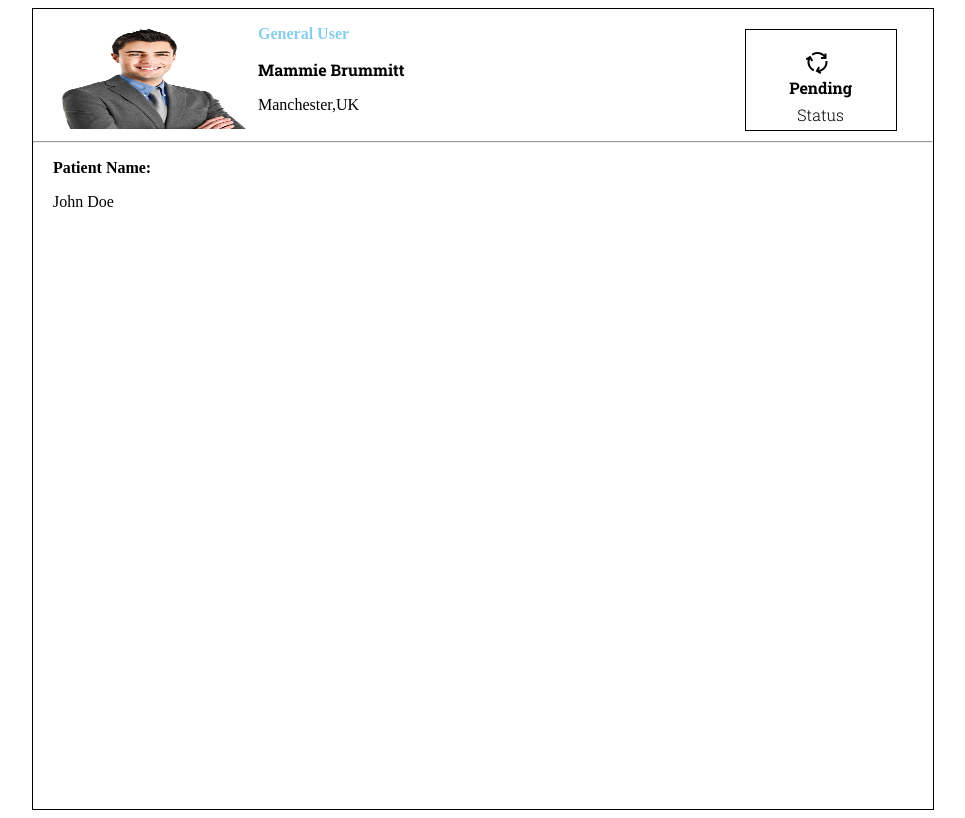
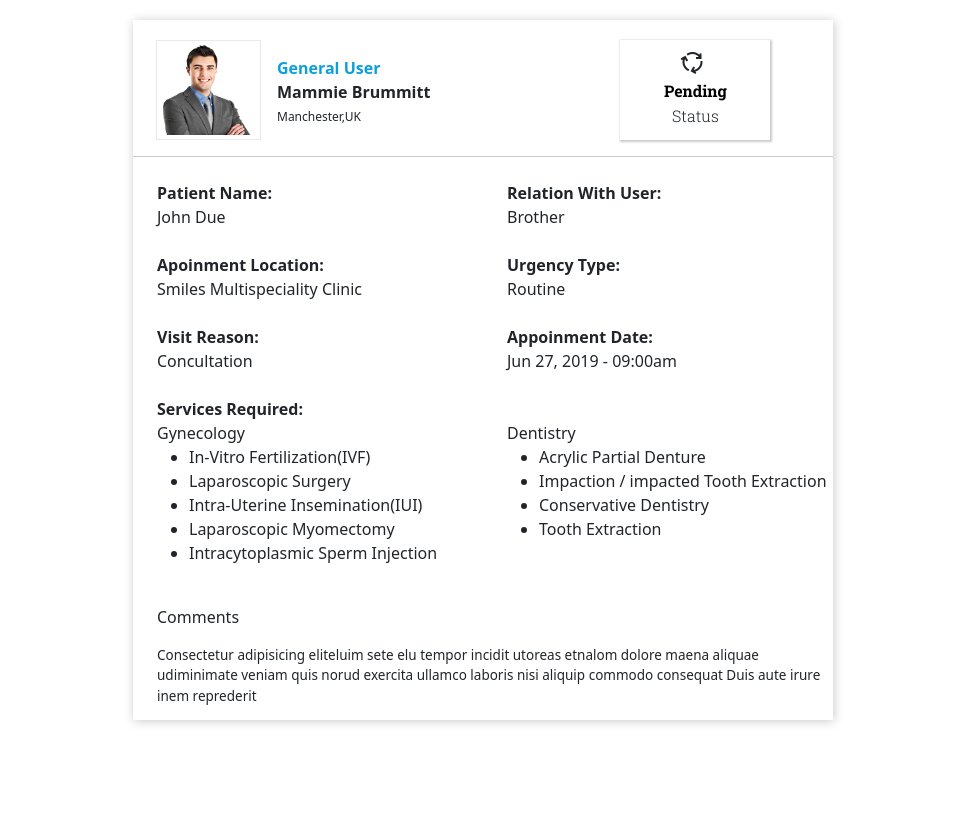
Before and after one commit to Jaydip1510/CSS_task, a plain HTML site: page resume-page/resume.html in a window 1280 px wide. Shown: the whole page, without its empty margins (157-1122 px from the left). Drawn offline with nearby package versions, Linux system fonts and the light colour scheme.

Commit message:
resumeadd

```diff
--- a/resume-page/resume.css
+++ b/resume-page/resume.css
@@ -3,22 +3,20 @@
   padding: 0;
 } */
 .flex {
-  container: fluid;
+  /* container: fluid; */
   display: flex;
   justify-content: center;
   align-items: center;
 }
 .b1 {
-  height: 800px;
-  width: 900px;
-  border: 1px solid black;
+  height: 700px;
+  width: 700px;
+  margin-top: 20px;
+  box-shadow: 1px 1px 10px rgb(202, 202, 202);
 }
 .img {
-  height: 100px;
-  width: 200px;
-  border: 1px solid black;
-  margin-top: 20px;
-  margin-left: 25px;
+  height: 90px;
+  width: 95px;
   border: none;
 }
 .row {
@@ -36,9 +34,8 @@
 .box {
   height: 100px;
   width: 150px;
-  border: 0.5px solid black;
-  margin-left: 340px;
-  margin-top: 20px;
+  margin-left: 190px;
+  box-shadow:  1px 1px 2px 1px  rgb(202, 202, 202);
 }
 .box2 {
   height: 15px;
@@ -54,7 +51,7 @@
 }
 .i1 {
   margin-left: 60px;
-  margin-top: 20px;
+  margin-top: 10px;
 }
 .p1 {
   font-weight: bold;
@@ -66,7 +63,8 @@
 .s1 {
   font-weight: 300;
   text-align: center;
-  margin-top: -10px;
+  margin-top: -15px;
+  /* margin-bottom: -10px; */
   font-family: "Roboto Slab", serif;
 }
 .nm1 {
@@ -76,3 +74,6 @@
 .nm {
   margin-left: 20px;
 }
+.n1 {
+
+}
--- a/resume-page/resume.html
+++ b/resume-page/resume.html
@@ -16,7 +16,8 @@
         href="https://fonts.googleapis.com/css2?family=Material+Symbols+Outlined:opsz,wght,FILL,GRAD@20..48,100..700,0..1,-50..200" />
     <link rel="preconnect" href="https://fonts.googleapis.com">
     <link rel="preconnect" href="https://fonts.gstatic.com" crossorigin>
-
+    <link href="https://cdn.jsdelivr.net/npm/bootstrap@5.3.3/dist/css/bootstrap.min.css" rel="stylesheet"
+        integrity="sha384-QWTKZyjpPEjISv5WaRU9OFeRpok6YctnYmDr5pNlyT2bRjXh0JMhjY6hW+ALEwIH" crossorigin="anonymous">
 
 </head>
 </head>
@@ -24,14 +25,18 @@
 <body>
     <div class="flex">
         <div class="b1">
-            <div class="row">
-                <div class="col-1">
-                    <img src="johndue.jpg" class="img">
+            <div class=" d-flex" style="padding-top: 20px; padding-left: 23px;">
+                <div class="">
+                    <div class="p-1" style="border: 1px solid rgb(233, 233, 233);">
+                        <img src="johndue.jpg" class="img">
+                    </div>
                 </div>
-                <div class="col-2">
-                    <p class="user">General User</p>
-                    <p class="txt">Mammie Brummitt</p>
-                    <p>Manchester,UK</p>
+                <div class="">
+                    <div class="ps-3" style="padding-top: 16px;">
+                        <div class="n1 fw-bold" style="color: rgb(12, 159, 218);">General User</div>
+                        <div class="n2 fw-bold">Mammie Brummitt</div>
+                        <div class="n2 pt-1" style="font-size: 12px;">Manchester,UK</div>
+                    </div>
                 </div>
                 <div>
                     <div class="box">
@@ -44,14 +49,90 @@
                 </div>
             </div>
             <hr>
-            <div class="table">
-                <p class="nm1">Patient Name:</p>
-                <p class="nm">John Doe</p>
+            <div class="row ps-4 pt-2">
+                <div class="col-6">
+                    <div class="n1"><b>Patient Name:</b></div>
+                    <div class="n2">John Due</div>
+                </div>
+
+                <div class="col-6">
+                    <div class="n1"><b>Relation With User:</b></div>
+                    <div class="n2">Brother</div>
+                </div>
+
+            </div>
+
+            <div class="row ps-4 pt-4">
+                <div class="col-6">
+                    <div class="n1"><b>Apoinment Location:</b></div>
+                    <div class="n2">Smiles Multispeciality Clinic</div>
+                </div>
+
+                <div class="col-6">
+                    <div class="n1"><b>Urgency Type:</b></div>
+                    <div class="n2">Routine</div>
+                </div>
+
+            </div>
+
+            <div class="row ps-4 pt-4">
+                <div class="col-6">
+                    <div class="n1"><b>Visit Reason:</b></div>
+                    <div class="n2">Concultation</div>
+                </div>
+
+                <div class="col-6">
+                    <div class="n1"><b>Appoinment Date:</b></div>
+                    <div class="n2">Jun 27, 2019 - 09:00am</div>
+                </div>
+
+            </div>
+
+            <div class="row ps-4 pt-4">
+                <div class="col-6">
+                    <div class="n1"><b>Services Required:</b></div>
+                    <div class="n2">Gynecology</div>
+                    <ul>
+                        <li>In-Vitro Fertilization(IVF)</li>
+                        <li>Laparoscopic Surgery</li>
+                        <li>Intra-Uterine Insemination(IUI)</li>
+                        <li>Laparoscopic Myomectomy</li>
+                        <li>Intracytoplasmic Sperm Injection</li>
+                    </ul>
+                </div>
+
+                <div class="col-6">
+
+                    <div class="n1"></div>
+
+
+                    <div class="n2 pt-4">Dentistry</div>
+                    <ul>
+                        <li>Acrylic Partial Denture</li>
+                        <li>Impaction / impacted Tooth Extraction</li>
+                        <li>Conservative Dentistry</li>
+                        <li>Tooth Extraction</li>
+                    </ul>
+                </div>
+
+            </div>
+
+            <div class="row ps-4 pt-4">
+                <div class="col">
+                    <div class="n2 pb-3">Comments</div>
+                    <div class="pe-2" style="font-size: 13.5px;">Consectetur adipisicing eliteluim sete elu tempor
+                        incidit utoreas etnalom dolore maena aliquae
+                        udiminimate veniam quis norud exercita ullamco laboris nisi aliquip commodo consequat Duis aute
+                        irure inem reprederit </div>
+                </div>
+
             </div>
 
         </div>
-
     </div>
+    <script src="https://cdn.jsdelivr.net/npm/bootstrap@5.3.3/dist/js/bootstrap.bundle.min.js"
+        integrity="sha384-YvpcrYf0tY3lHB60NNkmXc5s9fDVZLESaAA55NDzOxhy9GkcIdslK1eN7N6jIeHz"
+        crossorigin="anonymous"></script>
 </body>
 
 </html>
```
